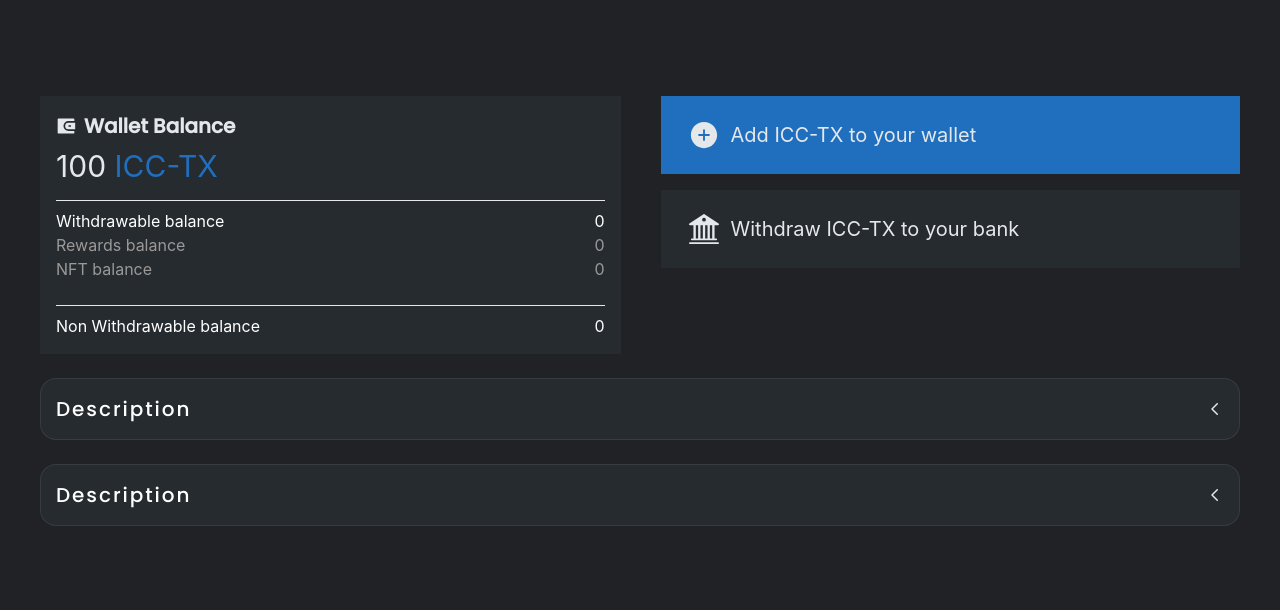
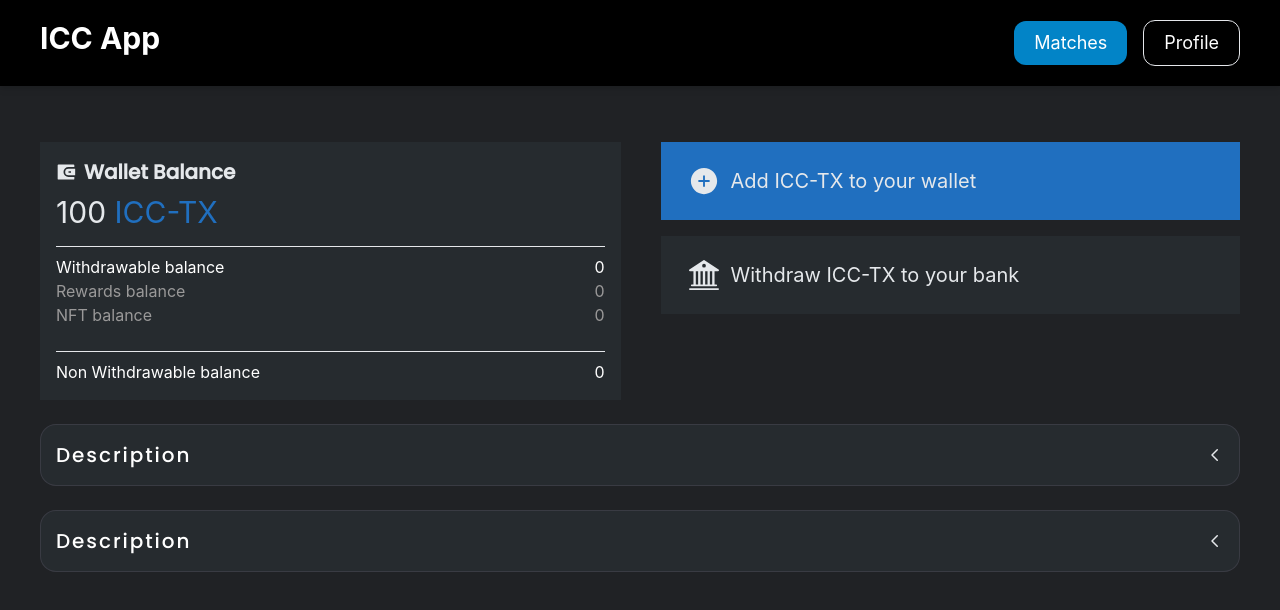
Before and after one commit to pranavvdesai/icc-sportsVerse, a Next.js app: page /wallet in a window 1280 px wide. Shown: the top 610 px of the page. Built offline with nearby package versions, Linux system fonts and the light colour scheme.

Commit message:
feat: linking pages + navbar

```diff
--- /dev/null
+++ b/src/components/TopNav.js
@@ -0,0 +1,33 @@
+import React from 'react'
+import Router from 'next/router';
+import Link from 'next/link';
+function TopNav() {
+    return (
+        <>
+            <header className="top-0 z-50 grid grid-cols-2 bg-black	drop-shadow-md p-5 md:px-10">
+                {/* left */}
+                <Link href="/">
+                    < div className="relative flex items-center h-15 cursor-pointer my-auto" >
+                        <h1 className="text-3xl font-bold text-white">ICC App</h1>
+                    </div >
+                </Link>
+                {/* right */}
+                < div className="flex space-x-4 items-center justify-end text-gray-500" >
+                    <button
+                        onClick={() => Router.push('/matches')}
+                        className="hidden md:inline-flex bg-[#0284c7] text-white text-lg px-5 py-2 rounded-xl">
+                        Matches
+                    </button>
+                    <button
+                        onClick={() => Router.push('/profile')}
+                        className="hidden md:inline-flex bg-transparent text-white text-lg px-5 py-2 border border-white-500 rounded-xl">
+                        Profile
+                    </button>
+
+                </div >
+            </header >
+        </>
+    )
+}
+
+export default TopNav
--- /dev/null
+++ b/src/pages/matches.js
@@ -0,0 +1,11 @@
+import React from 'react'
+
+const matches = () => {
+    return (
+        <div>
+
+        </div>
+    )
+}
+
+export default matches
--- a/src/pages/profile.js
+++ b/src/pages/profile.js
@@ -6,9 +6,12 @@ import { BsTwitter } from "react-icons/bs";
 import { AiFillLinkedin } from "react-icons/ai";
 import { BsInstagram } from "react-icons/bs";
 import Accordion from "../components/Accordion";
+import TopNav from "../components/TopNav";
 
 export default function profile() {
   return (
+    <>
+      <TopNav />
       <div className="mt-20 text-custom-white">
         <div className="flex w-full">
           <div className=" w-[50%] relative mx-10">
@@ -19,9 +22,9 @@ export default function profile() {
             className="rounded-sm"
             alt="profile"
           /> */}
-          <div class="  w-full h-full rounded overflow-hidden shadow-lg">
+            <div className="w-full h-full rounded overflow-hidden shadow-lg">
               {/* <img
-              class="w-full"
+              className="w-full"
               src="https://picsum.photos/200"
               alt="Sunset in the mountains"
             /> */}
@@ -35,9 +38,9 @@ export default function profile() {
                 />
               </div>
 
-            <div class="px-2 py-4 mt-4 custom-gray">
-              <div class="font-bold text-xl mb-2">Avatar lvl.</div>
-              <p class="text-[#9a9999] text-base pb-2">
+              <div className="px-2 py-4 mt-4 custom-gray">
+                <div className="font-bold text-xl mb-2">Avatar lvl.</div>
+                <p className="text-[#9a9999] text-base pb-2">
                   Lorem ipsum dolor sit amet, consectetur adipisicing elit.
                   Voluptatibus quia, nulla! Maiores et perferendis eaque,
                   exercitationem praesentium nihil.
@@ -77,5 +80,6 @@ export default function profile() {
           </div>
         </div>
       </div>
+    </>
   );
 }
--- a/src/pages/wallet.js
+++ b/src/pages/wallet.js
@@ -4,10 +4,13 @@ import { RiWallet3Fill } from "react-icons/ri";
 import { AiFillPlusCircle } from "react-icons/ai";
 import { BsBank2 } from "react-icons/bs";
 import Accordion from "../components/Accordion";
+import TopNav from "../components/TopNav";
 
 export default function wallet() {
   return (
-    <div className="mt-20 mx-10 text-custom-white">
+    <>
+      <TopNav />
+      <div className="mt-10 mx-10 text-custom-white">
         <div className="flex w-full">
           <div className=" w-[50%] relative  px-4 py-4 mt-4 custom-gray">
             <div class="font-bold mb-2 text-xl flex items-center">
@@ -60,5 +63,6 @@ export default function wallet() {
           <Accordion />
         </div>
       </div>
+    </>
   );
 }
--- a/src/styles/globals.css
+++ b/src/styles/globals.css
@@ -1,4 +1,4 @@
-@import url('https://fonts.googleapis.com/css2?family=Poppins:wght@500&display=swap');
+@import url("https://fonts.googleapis.com/css2?family=Poppins:wght@500&display=swap");
 @tailwind base;
 @tailwind components;
 @tailwind utilities;
@@ -33,25 +33,23 @@ button:disabled {
 h1,
 p,
 h2 {
-    cursor: default
+  cursor: default;
 }
 
-a>p {
-    cursor: pointer
+a > p {
+  cursor: pointer;
 }
 
 @layer components {
   .text-custom-white {
-        color: #E5E8EB;
+    color: #e5e8eb;
   }
 
   .text-custom-blue1 {
-        color: #206FBF;
+    color: #206fbf;
   }
 
   .custom-gray {
     @apply bg-[#262B2F];
   }
-
-
 }
```
Also changed, not shown: 1 other file (tests, documents, lock files or other folders). Lines whose indentation alone changed are shown as unchanged.
